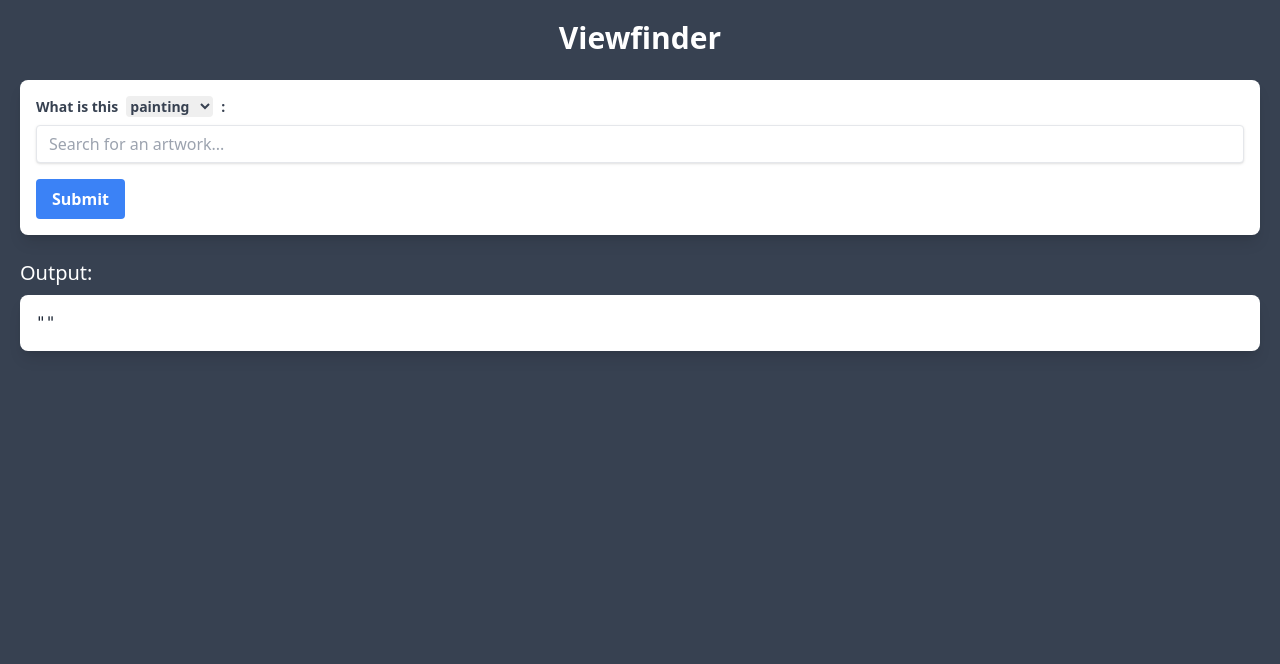
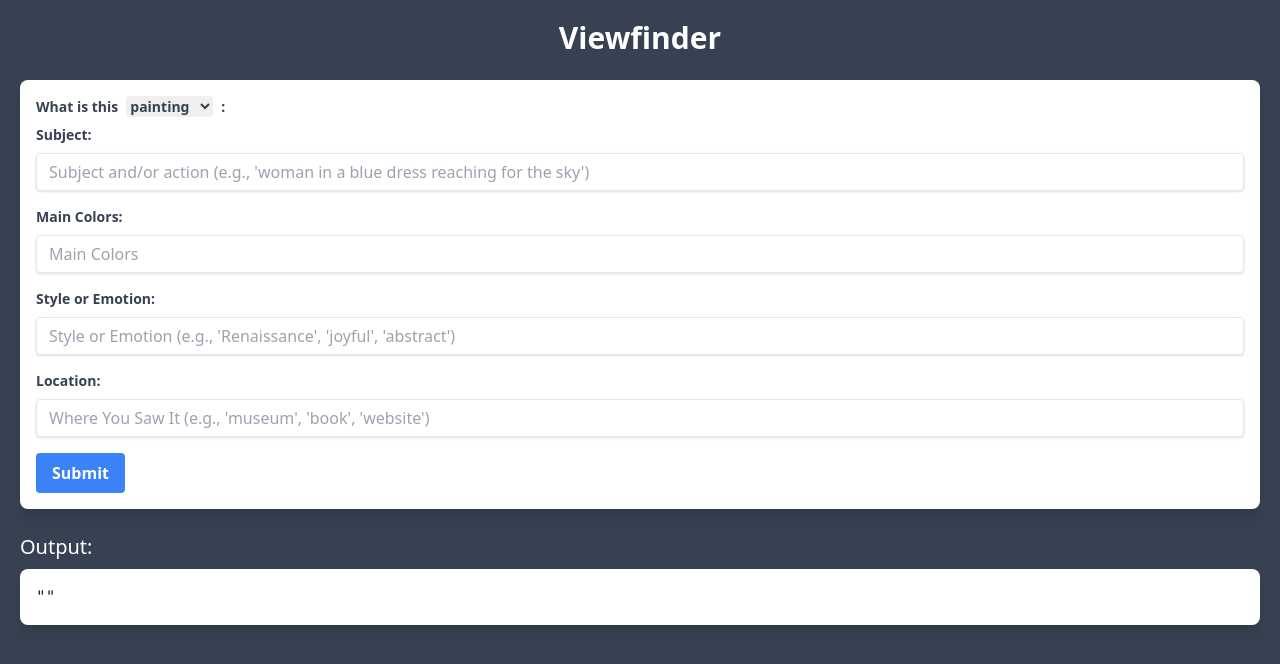
Before and after one commit to bachdumpling/viewfinder, a Next.js app: page /components/Search in a window 1280 px wide. Shown: the top 664 px of the page. Built offline with nearby package versions, Linux system fonts and the light colour scheme.

Commit message:
multiple input

```diff
--- a/src/pages/api/gpt.js
+++ b/src/pages/api/gpt.js
@@ -1,4 +1,3 @@
-// pages/api/search.js
 import OpenAI from "openai";
 
 export default async function handler(req, res) {
@@ -8,6 +7,7 @@ export default async function handler(req, res) {
         apiKey: process.env.OPENAI_API_KEY,
       });
 
+      // Expanded schema to include additional details for the Met API search
       const artSearchSchema = {
         type: "object",
         properties: {
@@ -18,22 +18,23 @@ export default async function handler(req, res) {
               properties: {
                 artPieceName: { type: "string" },
                 artist: { type: "string" },
-                year: { type: "integer" },
+                medium: { type: "string" },
+                // dateDisplay: { type: "date" },
               },
-              required: ["artPieceName", "artist", "year"],
+              required: ["artPieceName", "artist", "medium"],
             },
           },
         },
         required: ["results"],
       };
 
+      // Updated prompt to request the new information
       const response = await openai.chat.completions.create({
         messages: [
           {
             role: "system",
             content:
-              //   "You are a helpful art assistant. Format the response as a JSON array of objects with keys 'artPieceName: string', 'artist: string', 'year: integer', and dateBegin and dateEnd: JSON date. Return 2-3 possible answers",
-              "You are a helpful art assistant. Format the response as a JSON array of objects with keys 'artPieceName: string', 'artist: string', 'year: integer'. Only return 1 response.",
+              "You are a helpful art expert. Format the response as a JSON array of objects with keys 'artPieceName: string', 'artist: string', 'medium: string'. Return 1 to 3 responses.",
           },
           {
             role: "user",
@@ -41,17 +42,8 @@ export default async function handler(req, res) {
           },
         ],
         model: "gpt-4",
-        temperature: 0.3,
-
-        // response_format: {type: "json_object"},
-        // functions: [
-        //   {
-        //     name: "search_art",
-        //     description:
-        //       "Search for art based on a query and return results in a structured format.",
-        //     parameters: artSearchSchema,
-        //   },
-        // ],
+        temperature: 0.8,
+        // function_call: artSearchSchema,
       });
 
       res.status(200).json({ result: response.choices });
--- a/src/pages/components/Search.js
+++ b/src/pages/components/Search.js
@@ -3,26 +3,42 @@ import React, { useEffect, useState } from "react";
 import ArtCard from "./ArtCard";
 
 function Search({}) {
-  const [inputValue, setInputValue] = useState("");
+  const [inputValue, setInputValue] = useState({
+    subject: "",
+    colors: "",
+    styleOrEmotion: "",
+    location: "",
+  });
   const [outputValue, setOutputValue] = useState("");
   const [artworks, setArtworks] = useState(null);
   const [artType, setArtType] = useState("painting");
 
-  // Function to call the Art Institute API
   // Function to call both Art Institute and Met Museum APIs
-  const fetchArtworks = async (artPieceName, artist) => {
+  const fetchArtworks = async (artPieceName, artist, medium) => {
+    // Encode the search terms for use in a URL
     const articQuery = `q=${encodeURIComponent(
       artPieceName
     )}&q=${encodeURIComponent(artist)}`;
     const articApiURL = `https://api.artic.edu/api/v1/artworks/search?${articQuery}&fields=id,title,artist_display,date_display,image_id,artist_title,artist_id`;
 
-    const metApiQuery = `q=${encodeURIComponent(
-      artPieceName
-    )}+${encodeURIComponent(artist)}`;
-    const metApiURL = `https://collectionapi.metmuseum.org/public/collection/v1/search?title=true&${metApiQuery}}`;
+    // Initialize the Met API query parts array with the title and hasImages parameters
+    const metApiQueryParts = [
+      `title=true`,
+      `q=${encodeURIComponent(artPieceName)}`,
+      `artistOrCulture=true`,
+      `hasImages=true`,
+    ];
 
-    console.log("met:", metApiURL);
-    console.log("artic:", articApiURL);
+    // Conditionally add other parameters if they have valid values
+    // if (medium) {
+    //   metApiQueryParts.push(`medium=${encodeURIComponent(medium)}`);
+    // }
+
+    const metApiQuery = metApiQueryParts.join("&");
+    const metApiURL = `https://collectionapi.metmuseum.org/public/collection/v1/search?${metApiQuery}`;
+
+    console.log("Met API URL:", metApiURL);
+    console.log("Artic API URL:", articApiURL);
 
     try {
       // Fetch data from both APIs concurrently
@@ -57,6 +73,7 @@ function Search({}) {
       }
 
       setArtworks(combinedArtworks); // Set the combined results
+      console.log("Combined Artworks:", artworks);
       console.log("Art details fetched:", articData, metData);
     } catch (error) {
       console.error("Error fetching art details:", error);
@@ -68,15 +85,23 @@ function Search({}) {
     event.preventDefault();
 
     // Check if input has at least 5 words
-    const words = inputValue.trim().split(/\s+/);
-    if (words.length < 5) {
-      alert("Please enter at least 5 words for the search.");
+    if (inputValue.subject.trim().split(/\s+/).length < 5) {
+      alert("Please enter at least 1 word for the subject.");
       return;
     }
 
-    // const prompt = `what is the painting of ${inputValue}? The answers should have the name of the art piece, the artist, the date in which it is displayed. Return only json, do not write normal text. Give from 3 to 5 answers.`;
+    let prompt = `What is a ${artType} of a ${inputValue.subject}`;
 
-    const prompt = `what is this ${artType}: ${inputValue}?`;
+    if (inputValue.colors.trim()) {
+      prompt += ` with ${inputValue.colors} as main color(s)`;
+    }
+    if (inputValue.styleOrEmotion.trim()) {
+      prompt += ` having ${inputValue.styleOrEmotion} as the main style or emotion`;
+    }
+    if (inputValue.location.trim()) {
+      prompt += `. I saw it in ${inputValue.location}`;
+    }
+    prompt += ".";
 
     try {
       console.log(prompt);
@@ -98,13 +123,20 @@ function Search({}) {
         fetchArtworks(
           gptResponse[0].artPieceName,
           gptResponse[0].artist,
-          gptResponse[0].year
+          gptResponse[0].medium
         );
       }
     } catch (error) {
       console.error("Failed to fetch from API:", error);
       setOutputValue("Failed to fetch");
     }
+  };
+
+  const handleInputChange = (event) => {
+    setInputValue({
+      ...inputValue,
+      [event.target.name]: event.target.value,
+    });
   };
 
   return (
@@ -135,15 +167,78 @@ function Search({}) {
                 :
               </span>
             </label>
-            <input
-              id="search"
-              type="text"
-              value={inputValue}
-              onChange={(event) => setInputValue(event.target.value)}
-              className="shadow appearance-none border rounded w-full py-2 px-3 text-gray-700 leading-tight focus:outline-none focus:shadow-outline"
-              placeholder="Search for an artwork..."
-            />
+            <div>
+              <div className="mb-4">
+                <label
+                  htmlFor="subject"
+                  className="block text-gray-700 text-sm font-bold mb-2"
+                >
+                  Subject:
+                </label>
+                <input
+                  id="subject"
+                  name="subject"
+                  type="text"
+                  value={inputValue.subject}
+                  onChange={handleInputChange}
+                  className="shadow appearance-none border rounded w-full py-2 px-3 text-gray-700 leading-tight focus:outline-none focus:shadow-outline"
+                  placeholder="Subject and/or action (e.g., 'woman in a blue dress reaching for the sky')"
+                />
+              </div>
+              <div className="mb-4">
+                <label
+                  htmlFor="colors"
+                  className="block text-gray-700 text-sm font-bold mb-2"
+                >
+                  Main Colors:
+                </label>
+                <input
+                  id="colors"
+                  name="colors"
+                  type="text"
+                  value={inputValue.colors}
+                  onChange={handleInputChange}
+                  className="shadow appearance-none border rounded w-full py-2 px-3 text-gray-700 leading-tight focus:outline-none focus:shadow-outline"
+                  placeholder="Main Colors"
+                />
+              </div>
+              <div className="mb-4">
+                <label
+                  htmlFor="styleOrEmotion"
+                  className="block text-gray-700 text-sm font-bold mb-2"
+                >
+                  Style or Emotion:
+                </label>
+                <input
+                  id="styleOrEmotion"
+                  name="styleOrEmotion"
+                  type="text"
+                  value={inputValue.styleOrEmotion}
+                  onChange={handleInputChange}
+                  className="shadow appearance-none border rounded w-full py-2 px-3 text-gray-700 leading-tight focus:outline-none focus:shadow-outline"
+                  placeholder="Style or Emotion (e.g., 'Renaissance', 'joyful', 'abstract')"
+                />
+              </div>
+              <div className="mb-4">
+                <label
+                  htmlFor="location"
+                  className="block text-gray-700 text-sm font-bold mb-2"
+                >
+                  Location:
+                </label>
+                <input
+                  id="location"
+                  name="location"
+                  type="text"
+                  value={inputValue.location}
+                  onChange={handleInputChange}
+                  className="shadow appearance-none border rounded w-full py-2 px-3 text-gray-700 leading-tight focus:outline-none focus:shadow-outline"
+                  placeholder="Where You Saw It (e.g., 'museum', 'book', 'website')"
+                />
+              </div>
+            </div>
           </div>
+
           <button
             type="submit"
             className="bg-blue-500 hover:bg-blue-700 text-white font-bold py-2 px-4 rounded focus:outline-none focus:shadow-outline"
```
